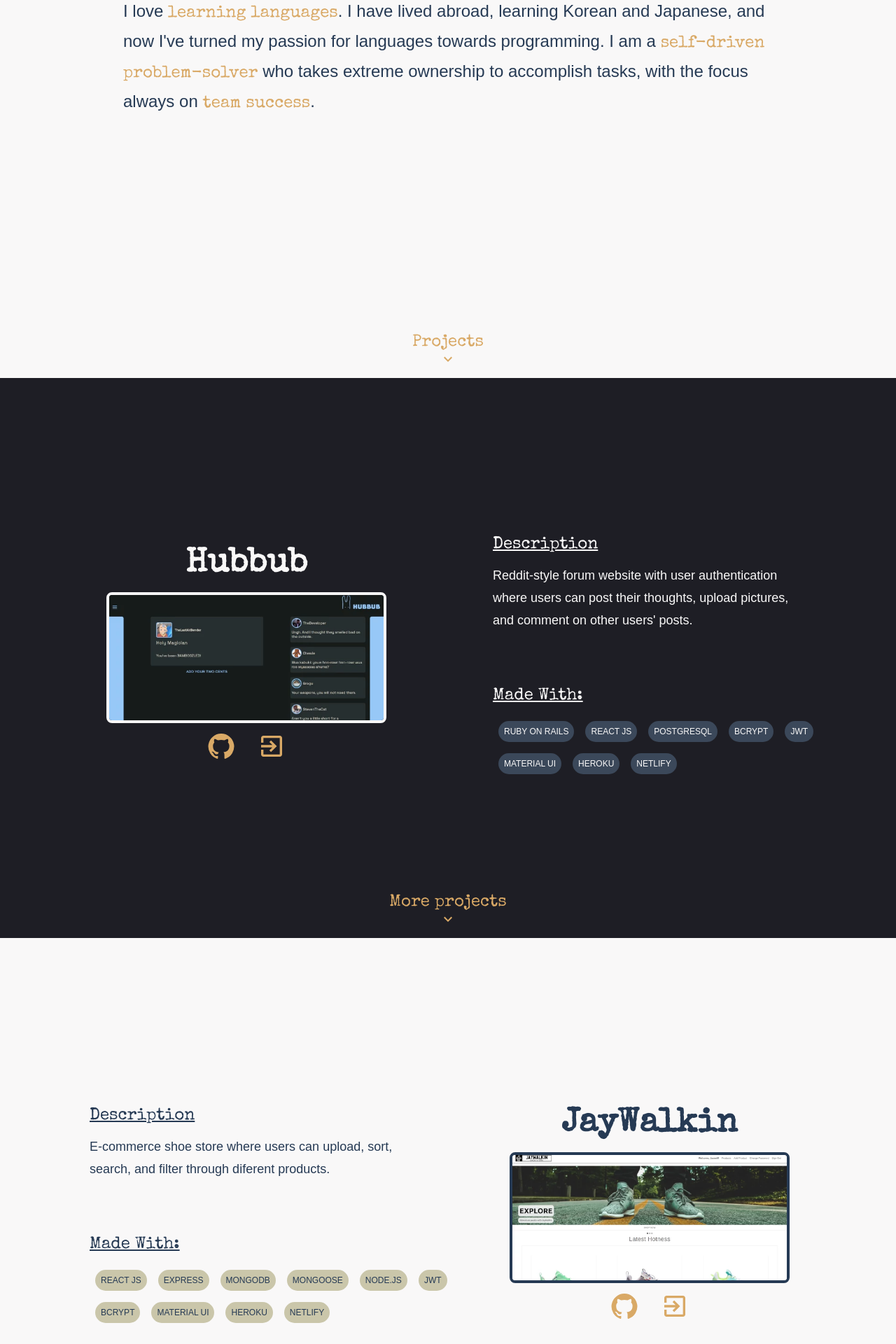
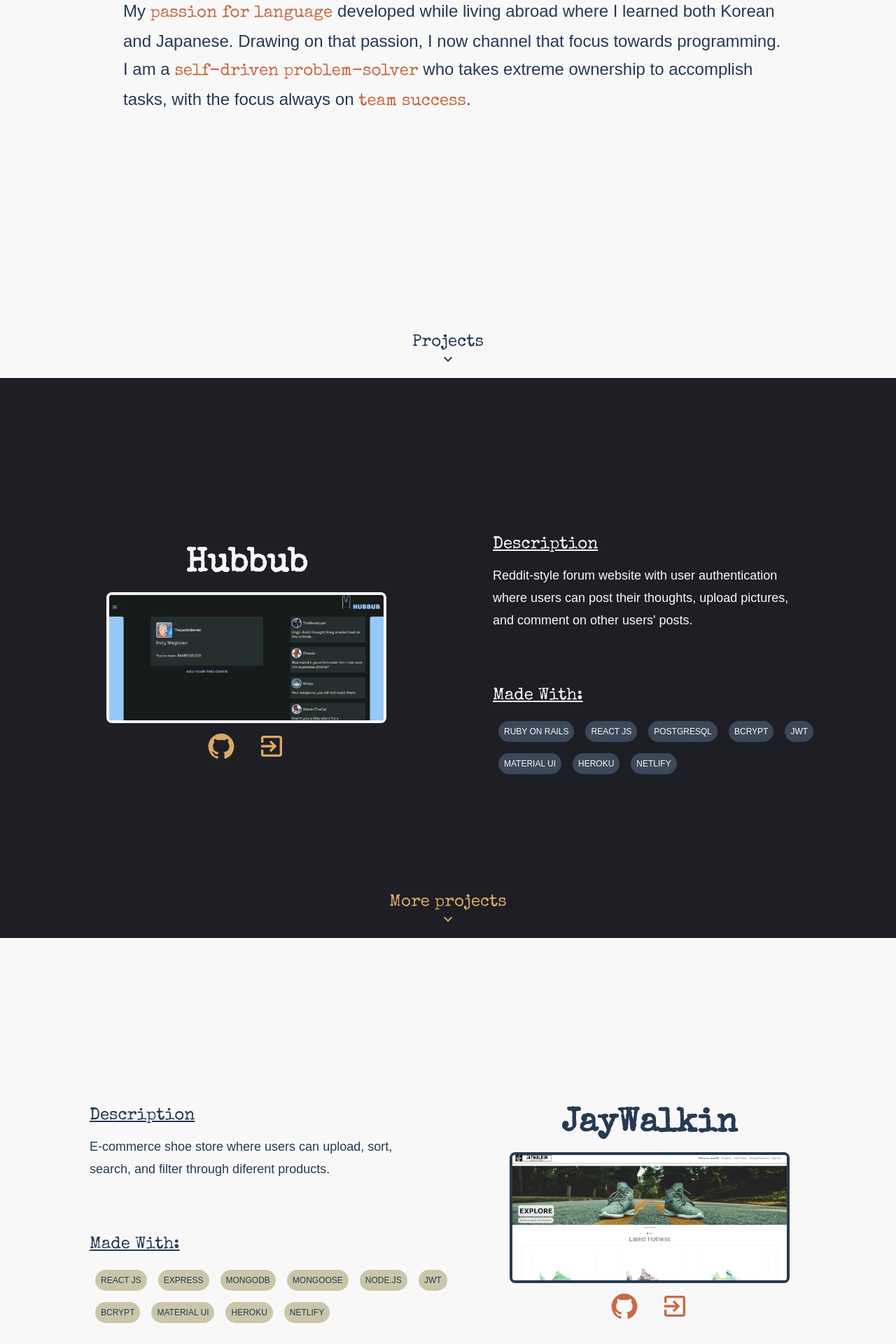
Before and after one commit to jason-moritz/portfolio, a React (Create React App) app in the folder client/: page / in a window 1280 px wide. Shown: the part 1060-2980 px from the top of the page at 70% size. Built offline with nearby package versions, Linux system fonts and the light colour scheme.

Commit message:
Updated font contract on light bg to be more visible.'

```diff
--- a/client/src/screens/about/About.css
+++ b/client/src/screens/about/About.css
@@ -21,14 +21,30 @@
 }
 
 .about-content {
-  font-size: 1.5rem;
+  font-size: 1.25rem;
   line-height: 2rem;
   font-family: sans-serif;
 }
 
 .about-span {
-  color: #d9a966;
+  color: #c86a45;
   font-family: 'Special Elite', cursive;
+}
+
+.bottom-link-b {
+  position: absolute;
+  bottom: 0;
+  padding-bottom: 0.5rem;
+  display: inline-flex;
+  justify-content: center;
+  align-items: center;
+  font-size: 1rem;
+  color: #263a54;
+  transition: all 500ms ease-in-out;
+}
+
+.bottom-link-b:hover {
+  transform: scale(1.2);
 }
 
 @media screen and (min-width: 768px) {
@@ -38,6 +54,11 @@
 
   .about-content {
     line-height: 2.5rem;
+    font-size: 1.5rem;
+  }
+
+  .bottom-link-b {
+    font-size: 1.5rem;
   }
 }
 
--- a/client/src/screens/about/About.jsx
+++ b/client/src/screens/about/About.jsx
@@ -8,15 +8,15 @@ export default function About() {
       <div className='about-content-container'>
         <div className='about-title'>About Me</div>
         <div className='about-content'>
-          I love <span className='about-span'>learning languages</span>. I have
-          lived abroad, learning Korean and Japanese, and now I've turned my
-          passion for languages towards programming. I am a{' '}
+          My <span className='about-span'>passion for language </span>developed
+          while living abroad where I learned both Korean and Japanese. Drawing
+          on that passion, I now channel that focus towards programming. I am a{' '}
           <span className='about-span'>self-driven problem-solver</span> who
           takes extreme ownership to accomplish tasks, with the focus always on{' '}
           <span className='about-span'>team success</span>.
         </div>
       </div>
-      <div className='bottom-link'>
+      <div className='bottom-link-b'>
         <HashLink smooth to='#project1'>
           Projects
           <div>
--- a/client/src/screens/home/Home.css
+++ b/client/src/screens/home/Home.css
@@ -60,11 +60,6 @@
   transform: scale(1.2);
 }
 
-@keyframes bounce {
-  0% {
-  }
-}
-
 @media screen and (min-width: 768px) {
   .welcome-text {
     font-size: 5rem;
--- a/client/src/screens/projects/Project2.css
+++ b/client/src/screens/projects/Project2.css
@@ -22,6 +22,20 @@
   object-position: center;
   border: solid 4px #263a54;
   border-radius: 8px;
+}
+
+.project-link-b {
+  padding: 0 1rem;
+  transition: all 500ms ease-in-out;
+}
+
+.project-link-b:hover {
+  transform: scale(1.2);
+}
+
+.project-link-b,
+.project-link-b:visited {
+  color: #c86a45;
 }
 
 div .list-item-b {
--- a/client/src/screens/projects/Project2.jsx
+++ b/client/src/screens/projects/Project2.jsx
@@ -20,7 +20,7 @@ export default function Project2() {
           </div>
           <div className='project-links'>
             <a
-              className='project-link'
+              className='project-link-b'
               href='https://github.com/jason-moritz/jay-walkin'
               target='_blank'
               rel='noreferrer'
@@ -34,7 +34,7 @@ export default function Project2() {
               </div>
             </a>
             <a
-              className='project-link'
+              className='project-link-b'
               href='https://jaywalkin.netlify.app/'
               target='_blank'
               rel='noreferrer'
@@ -74,7 +74,7 @@ export default function Project2() {
           </div>
         </div>
       </div>
-      <div className='bottom-link'>
+      <div className='bottom-link-b'>
         <HashLink smooth to='#project3'>
           More projects
           <div>
--- a/client/src/screens/projects/Project4.jsx
+++ b/client/src/screens/projects/Project4.jsx
@@ -16,7 +16,7 @@ export default function Project4() {
           </div>
           <div className='project-links'>
             <a
-              className='project-link'
+              className='project-link-b'
               href='https://github.com/jason-moritz/JWS'
               target='_blank'
               rel='noreferrer'
@@ -30,7 +30,7 @@ export default function Project4() {
               </div>
             </a>
             <a
-              className='project-link'
+              className='project-link-b'
               href='https://jason-moritz.github.io/JWS/'
               target='_blank'
               rel='noreferrer'
@@ -64,7 +64,7 @@ export default function Project4() {
           </div>
         </div>
       </div>
-      <div className='bottom-link'>
+      <div className='bottom-link-b'>
         <HashLink smooth to='#contact'>
           Contact
           <div>
```
